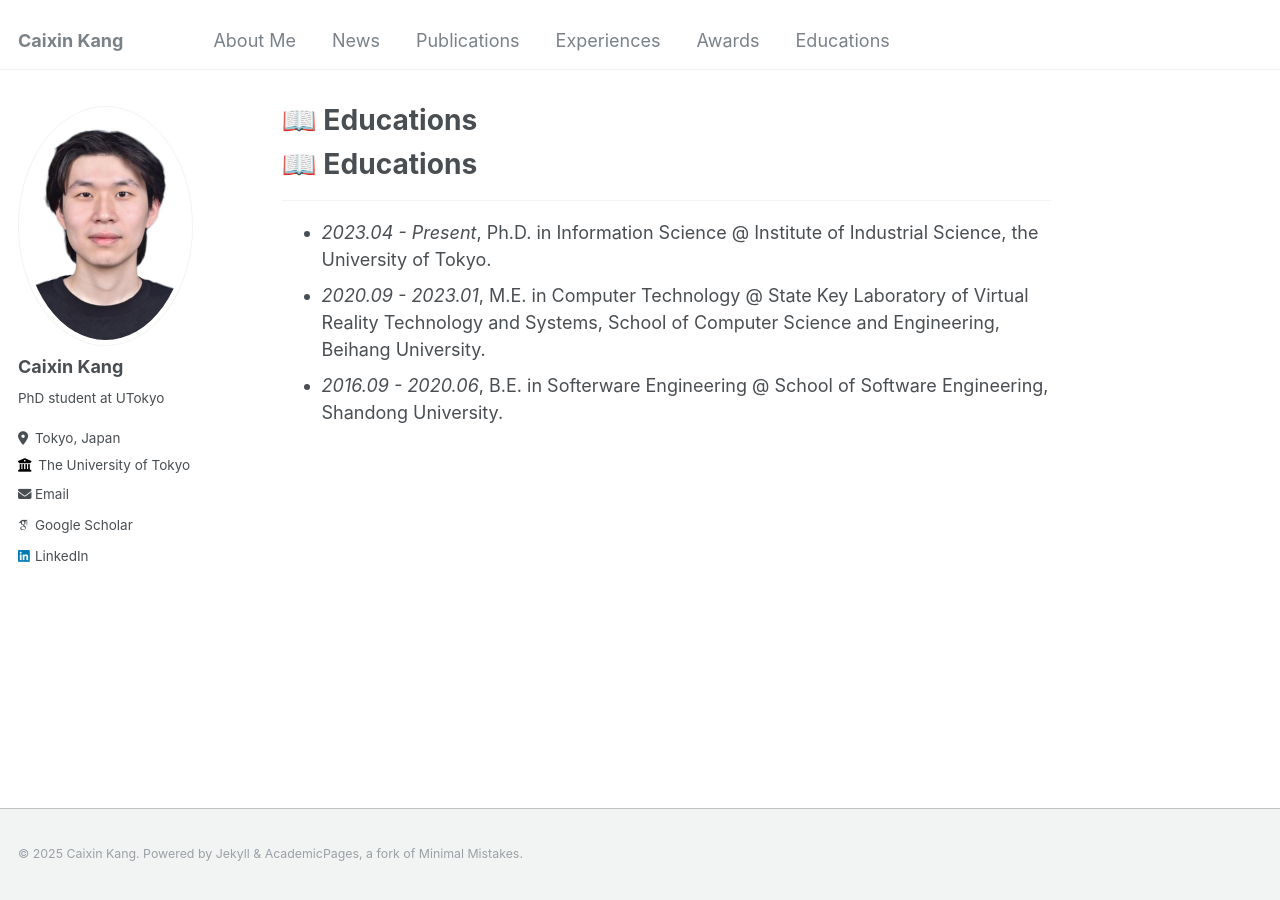
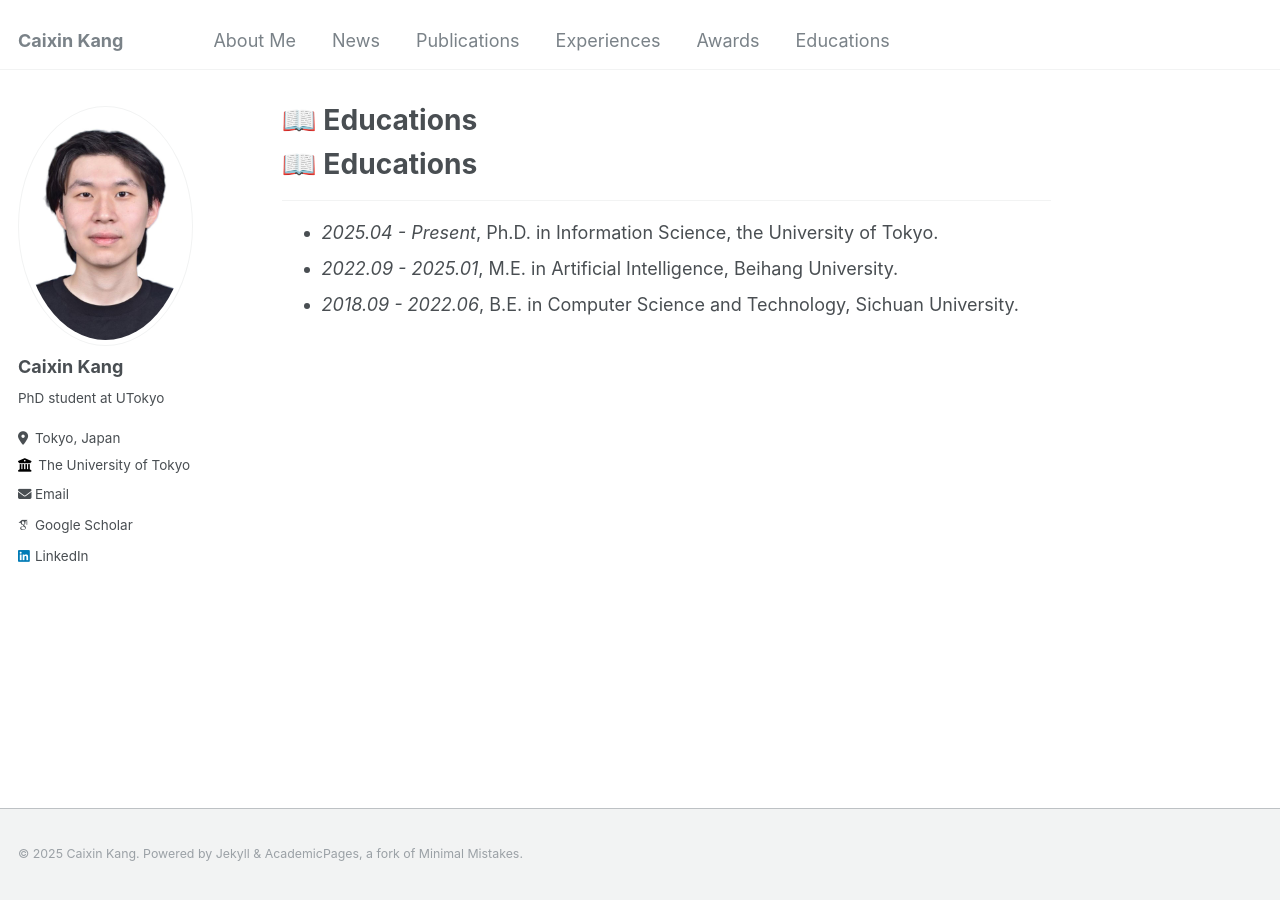
Before and after one commit to kkkcx/kkkcx.github.io, a Jekyll site: the page built from _pages/includes/edu.md, in a window 1280 px wide. Built offline with Jekyll 4.4.1, drawn with Linux system fonts in a browser that asks for light colours; some web fonts are replaced; our own code applies the rules of GitHub Pages for plain Markdown files.

Commit message:
Update edu.md

```diff
--- a/_pages/includes/edu.md
+++ b/_pages/includes/edu.md
@@ -1,6 +1,6 @@
 
 # 📖 Educations
 -----
-- *2023.04 - Present*, Ph.D. in Information Science @ Institute of Industrial Science, the University of Tokyo.
-- *2020.09 - 2023.01*, M.E. in Computer Technology @ State Key Laboratory of Virtual Reality Technology and Systems, School of Computer Science and Engineering, Beihang University.
-- *2016.09 - 2020.06*, B.E. in Softerware Engineering @ School of Software Engineering, Shandong University.
+- *2025.04 - Present*, Ph.D. in Information Science, the University of Tokyo.
+- *2022.09 - 2025.01*, M.E. in Artificial Intelligence, Beihang University.
+- *2018.09 - 2022.06*, B.E. in  Computer Science and Technology, Sichuan University.
```
